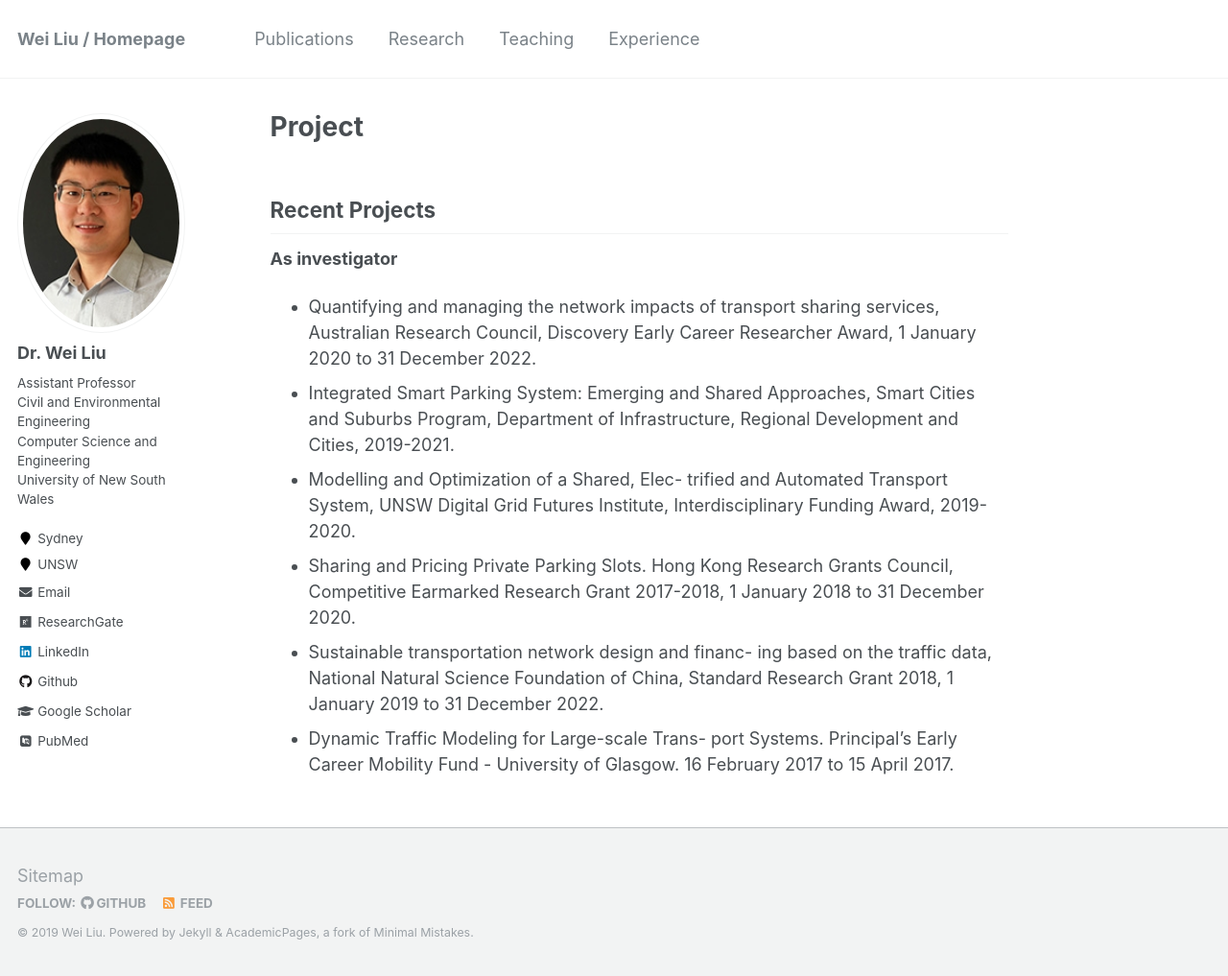
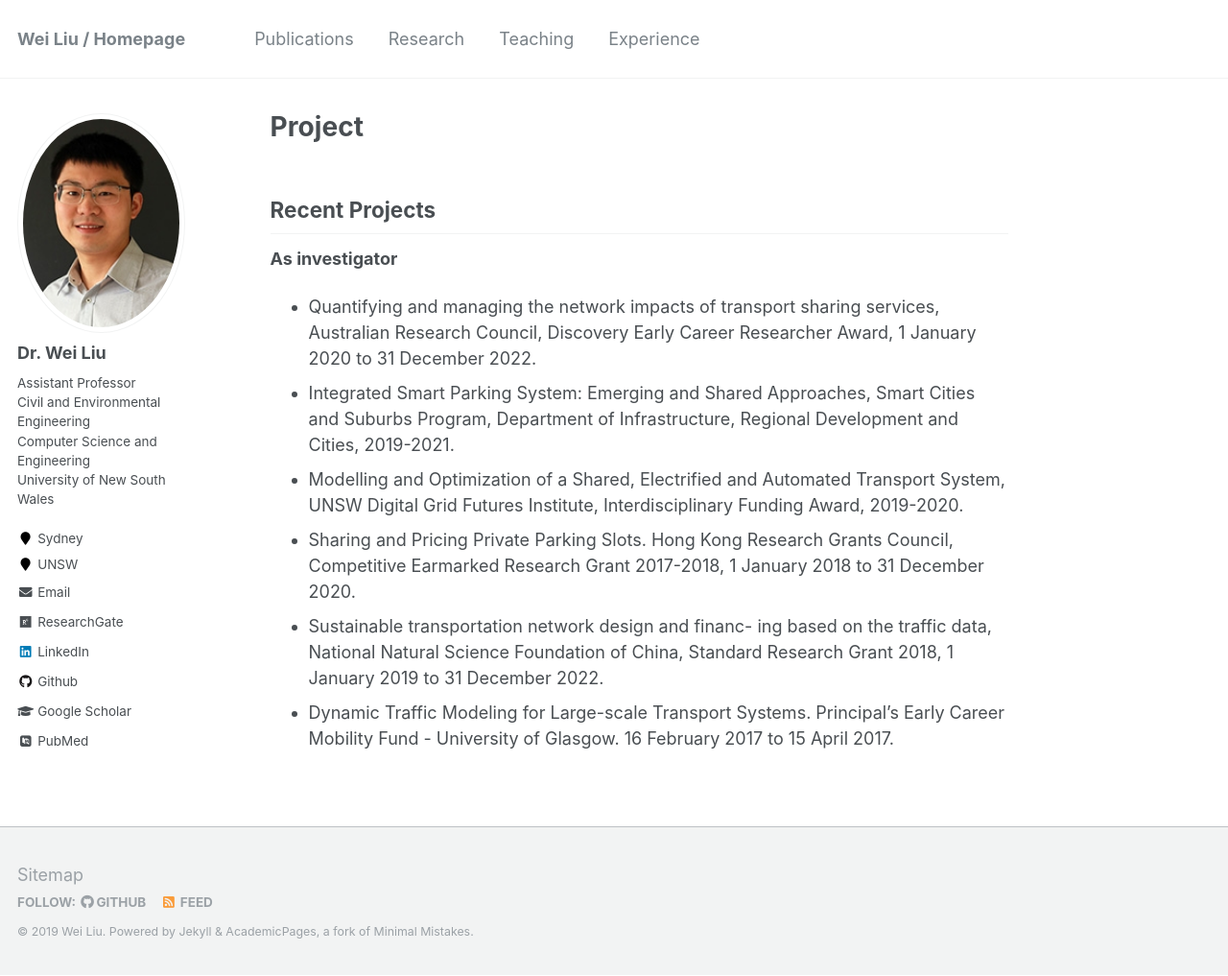
Before and after one commit to weiliu2016/weiliu2016.github.io, a Jekyll site: the page built from _pages/project.md, in a window 1280 px wide and 1017 px high. Shown: the whole window at 96% size. Built offline with Jekyll 4.4.1, drawn with Linux system fonts in a browser that asks for light colours; some web fonts are replaced.

Commit message:
Update project.md

```diff
--- a/_pages/project.md
+++ b/_pages/project.md
@@ -11,7 +11,7 @@ Recent Projects
 
 * Quantifying and managing the network impacts of transport sharing services, Australian Research Council, Discovery Early Career Researcher Award, 1 January 2020 to 31 December 2022.
 * Integrated Smart Parking System: Emerging and Shared Approaches, Smart Cities and Suburbs Program, Department of Infrastructure, Regional Development and Cities, 2019-2021.
-* Modelling and Optimization of a Shared, Elec- trified and Automated Transport System, UNSW Digital Grid Futures Institute, Interdisciplinary Funding Award, 2019-2020.
+* Modelling and Optimization of a Shared, Electrified and Automated Transport System, UNSW Digital Grid Futures Institute, Interdisciplinary Funding Award, 2019-2020.
 * Sharing and Pricing Private Parking Slots. Hong Kong Research Grants Council, Competitive Earmarked Research Grant 2017-2018, 1 January 2018 to 31 December 2020.
 * Sustainable transportation network design and financ- ing based on the traffic data, National Natural Science Foundation of China, Standard Research Grant 2018, 1 January 2019 to 31 December 2022.
-* Dynamic Traffic Modeling for Large-scale Trans- port Systems. Principal’s Early Career Mobility Fund - University of Glasgow. 16 February 2017 to 15 April 2017.
+* Dynamic Traffic Modeling for Large-scale Transport Systems. Principal’s Early Career Mobility Fund - University of Glasgow. 16 February 2017 to 15 April 2017.
```
